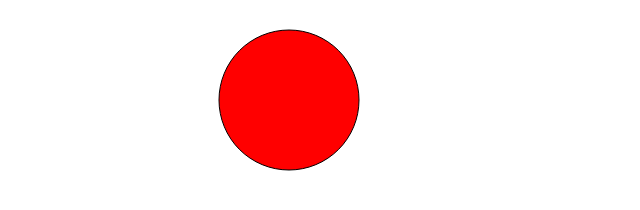
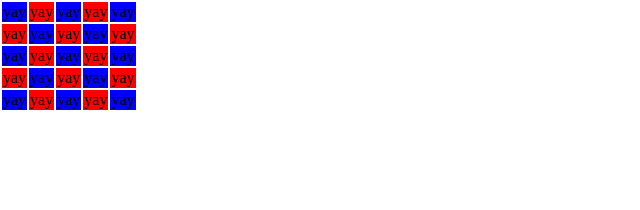
Before and after one commit to aanandbajaj/ForestFirePredictionBH6, a plain HTML site: page index.html in a window 1280 px wide. Shown: the whole page, without its empty margins (0-640 px from the left). Drawn offline with nearby package versions, Linux system fonts and the light colour scheme.

Commit message:
readJAson.js

```diff
--- a/index.html
+++ b/index.html
@@ -14,24 +14,10 @@
 </head>
 
 <body>
-    <canvas id="myCanvas" width="578" height="200"></canvas>
-    <script>
-        var canvas = document.getElementById('myCanvas');
-        var context = canvas.getContext('2d');
-        var centerX = canvas.width / 2;
-        var centerY = canvas.height / 2;
-        var radius = 70;
-        context.beginPath();
-        context.arc(centerX, centerY, radius, 0, 2 * Math.PI, false);
-        context.fillStyle = 'red';
-        context.fill();
-        context.strokeStyle = '##ff0000';
-        context.stroke();
-    </script>
+    <div id="tableContainer"></div>
     <script src="https://d3js.org/d3.v5.min.js"></script>
     <script src="https://d3js.org/d3-selection.v1.js"></script>
     <script src="https://cdnjs.cloudflare.com/ajax/libs/jquery/3.4.1/jquery.min.js"></script>
-    <script src="readJAson.js"</script>
+    <script src="readJAson.js"></script>
 </body>
-*
 </html>
--- /dev/null
+++ b/map.json
@@ -0,0 +1,3 @@
+{
+    "length": 25
+}
--- a/readJAson.js
+++ b/readJAson.js
@@ -1,3 +1,20 @@
-$.getJSON("abcd.json", function(data) {
-
-})
+$.getJSON("map.json", function(data) {
+    function generateGrid( rows, cols ) {
+        for(var location in data)
+        var color = false;
+        var grid = "<table>";
+        for ( row = 1; row <= rows; row++ ) {
+            grid += "<tr>";
+            for ( col = 1; col <= cols; col++ ) {
+                if (color)
+                    grid += "<td style='background-color: red'>yay</td>";
+                else
+                    grid += "<td style='background-color: blue'>yay</td>";
+                color = !color;
+            }
+            grid += "</tr>";
+        }
+        return grid;
+    }
+    $( "#tableContainer" ).append(generateGrid(Math.sqrt(data.length), Math.sqrt(data.length)));
+});
```
